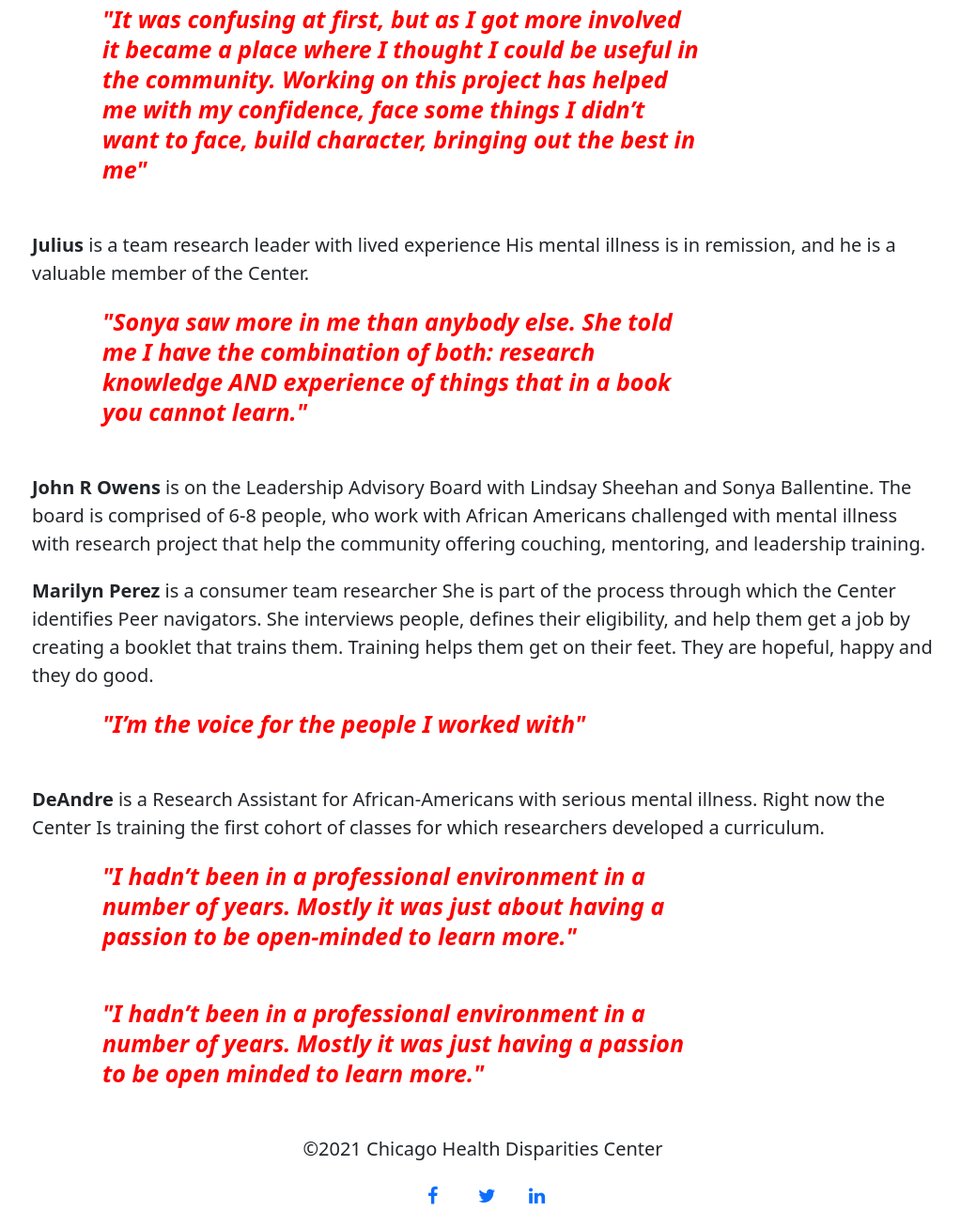
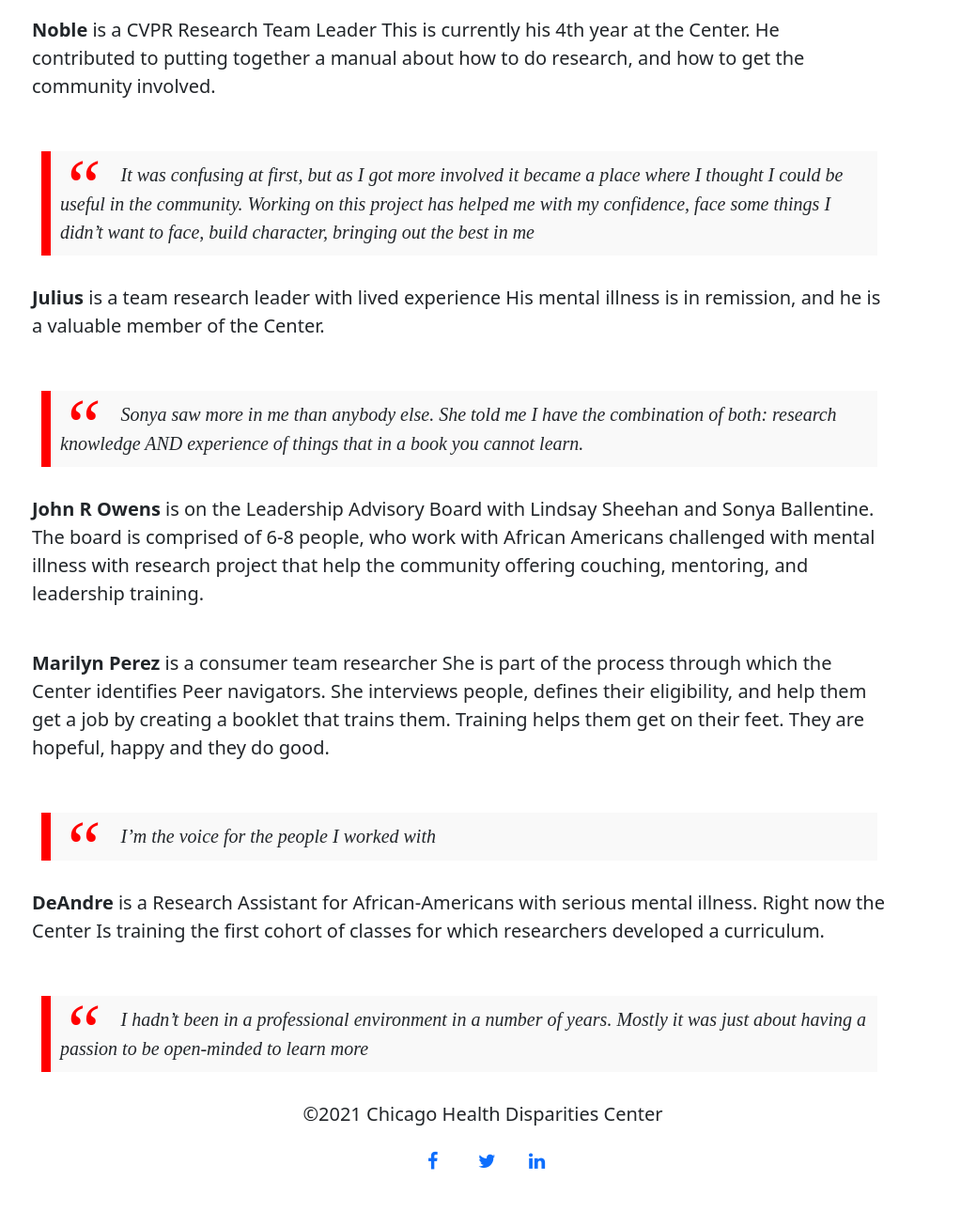
Before and after one commit to magdaboufal/CHDC-website, a plain HTML site: page about.html in a window 1280 px wide. Shown: the part 2117-3423 px from the top of the page at 94% size, without its empty margins (126-1149 px from the left). After the commit the page ends 3395 px from the top, so only its background shows below. Drawn offline with nearby package versions, Linux system fonts and the light colour scheme.

Commit message:
fix repetitions in the about page and restyle quotes

```diff
--- a/about.html
+++ b/about.html
@@ -173,7 +173,7 @@
         Anxiety Disorder.
       </p>
 
-      <p class="quote"><strong>"I’m here as a scientist AND a peer"</strong></p>
+      <p class="quote"><strong>I’m here as a scientist AND a peer</strong></p>
 
       <p>
         The Center stands thanks to the work of people like
@@ -191,10 +191,8 @@
         sticking to a timeline.
       </p>
 
-      <p class="quote">
-        <strong>"The purpose is to connect with other individuals that are being
-          positioned in positions of leadership."</strong>
-      </p>
+      <p class="quote"><strong>The purpose is to connect with other individuals that are being
+          positioned in positions of leadership</strong></p>
 
       <p>
         The center can count on a
@@ -208,15 +206,11 @@
         grants, working with teams and community partners.
       </p>
 
-      <p class="quote">
-        <strong
-          >"What I love is that people with lived experiences actually have
+      <p class="quote"><strong>What I love is that people with lived experiences actually have
           answers, and an experience that is valuable here…in research you need
           these people: people with serious mental illness that can inform your
           research…They shouldn’t be at the bottom, but part of the process. We
-          need to see that we matter"</strong
-        >
-      </p>
+          need to see that we matter</strong></p>
 
       <p>
         <strong>Noble</strong> is a CVPR Research Team Leader This is currently
@@ -224,15 +218,11 @@
         about how to do research, and how to get the community involved.
       </p>
 
-      <p class="quote">
-        <strong
-          >"It was confusing at first, but as I got more involved it became a
+      <p class="quote"><strong>It was confusing at first, but as I got more involved it became a
           place where I thought I could be useful in the community. Working on
           this project has helped me with my confidence, face some things I
           didn’t want to face, build character, bringing out the best in
-          me"</strong
-        >
-      </p>
+          me</strong></p>
 
       <p>
         <strong>Julius</strong> is a team research leader with lived experience
@@ -240,13 +230,9 @@
         Center.
       </p>
 
-      <p class="quote">
-        <strong
-          >"Sonya saw more in me than anybody else. She told me I have the
+      <p class="quote"><strong>Sonya saw more in me than anybody else. She told me I have the
           combination of both: research knowledge AND experience of things that
-          in a book you cannot learn."</strong
-        >
-      </p>
+          in a book you cannot learn.</strong></p>
 
       <p>
         <strong>John R Owens</strong> is on the Leadership Advisory Board with
@@ -264,11 +250,7 @@
         feet. They are hopeful, happy and they do good.
       </p>
 
-      <p class="quote">
-        <strong
-          >"I’m the voice for the people I worked with"</strong
-        >
-      </p>
+      <p class="quote"><strong>I’m the voice for the people I worked with</strong></p>
 
       <p>
         <strong>DeAndre</strong> is a Research Assistant for African-Americans
@@ -276,21 +258,9 @@
         cohort of classes for which researchers developed a curriculum.
       </p>
 
-      <p class="quote">
-        <strong
-          >"I hadn’t been in a professional environment in a number of years.
+      <p class="quote"><strong>I hadn’t been in a professional environment in a number of years.
           Mostly it was just about having a passion to be open-minded to learn
-          more."</strong
-        >
-      </p>
-
-      <p class="quote">
-        <strong
-          >"I hadn’t been in a professional environment in a number of years.
-          Mostly it was just having a passion to be open minded to learn
-          more."</strong
-        >
-      </p>
+          more</strong></p>
     </section>
 
     <footer>
--- a/style/style.css
+++ b/style/style.css
@@ -85,23 +85,49 @@ strong {
 
 .about {
   padding-top: 80px;
+  padding-right: 50px;
 }
 
-.about p {
+/*.about p {
   margin-bottom: 0;
   padding-bottom: 1em;
 }
 
 .about > .quote {
   font-size: 1.25em; /*25 /20 = 1.25em*/
-  padding-left: 3em;
+  /*padding-left: 3em;
   padding-right: 10em;
   padding-top: 0;
   line-height: 1.28em; /* 32/ 25 = 1.28*/
-  color: #ff0000;
+/*  color: #ff0000;
   font-style: italic;
   text-decoration: none;
   padding-bottom: 50px;
+} */
+
+.quote {
+  background: #f9f9f9;
+  border-left: 10px solid #ff0000;
+  margin: 1.5em 10px;
+  padding: 0.5em 10px;
+  quotes: "\201C", "\201D", "\2018", "\2019";
+  font-style: italic;
+  text-decoration: none;
+  font-weight: lighter;
+  font-family: Spectral, serif;
+}
+
+.quote:before {
+  color: #ff0000;
+  content: open-quote;
+  font-size: 4em;
+  line-height: 0.1em;
+  margin-right: 0.25em;
+  vertical-align: -0.4em;
+}
+
+.quote:after {
+  content: no-close-quote;
 }
 
 .person {
```
